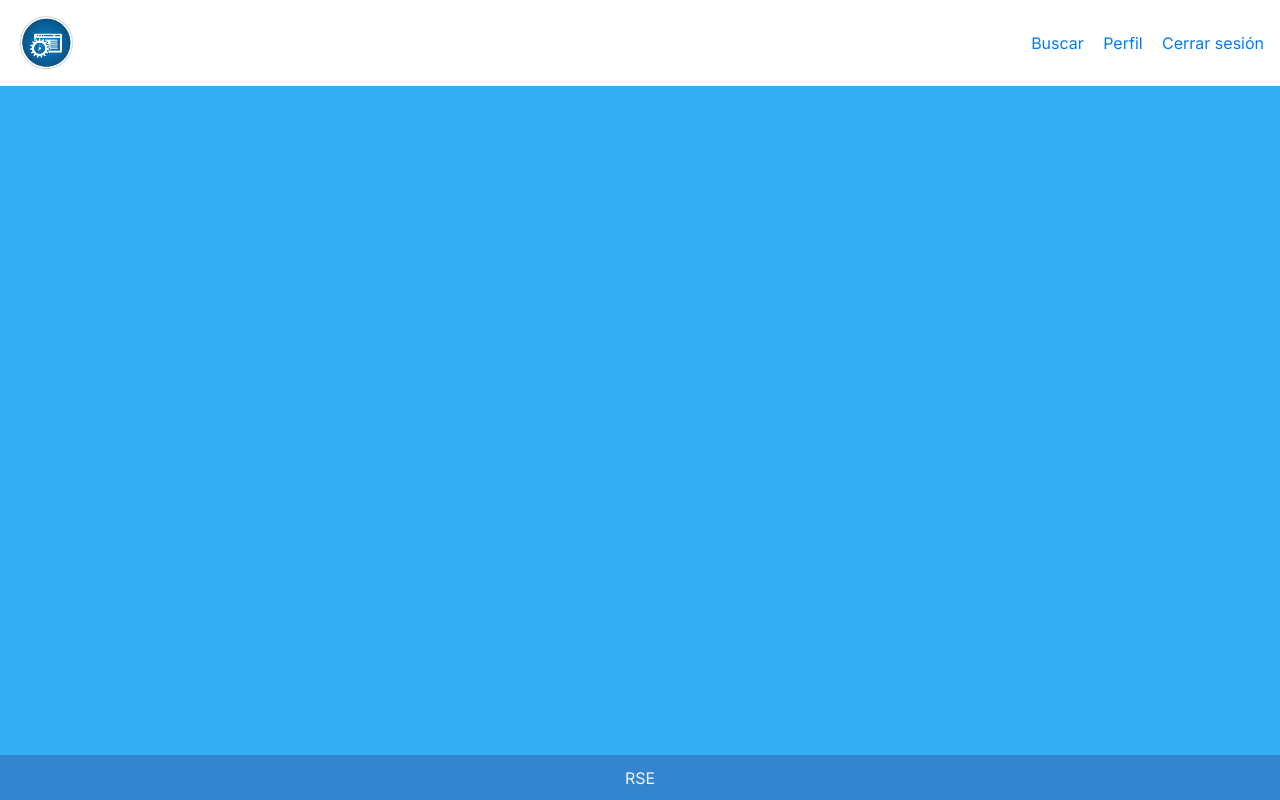
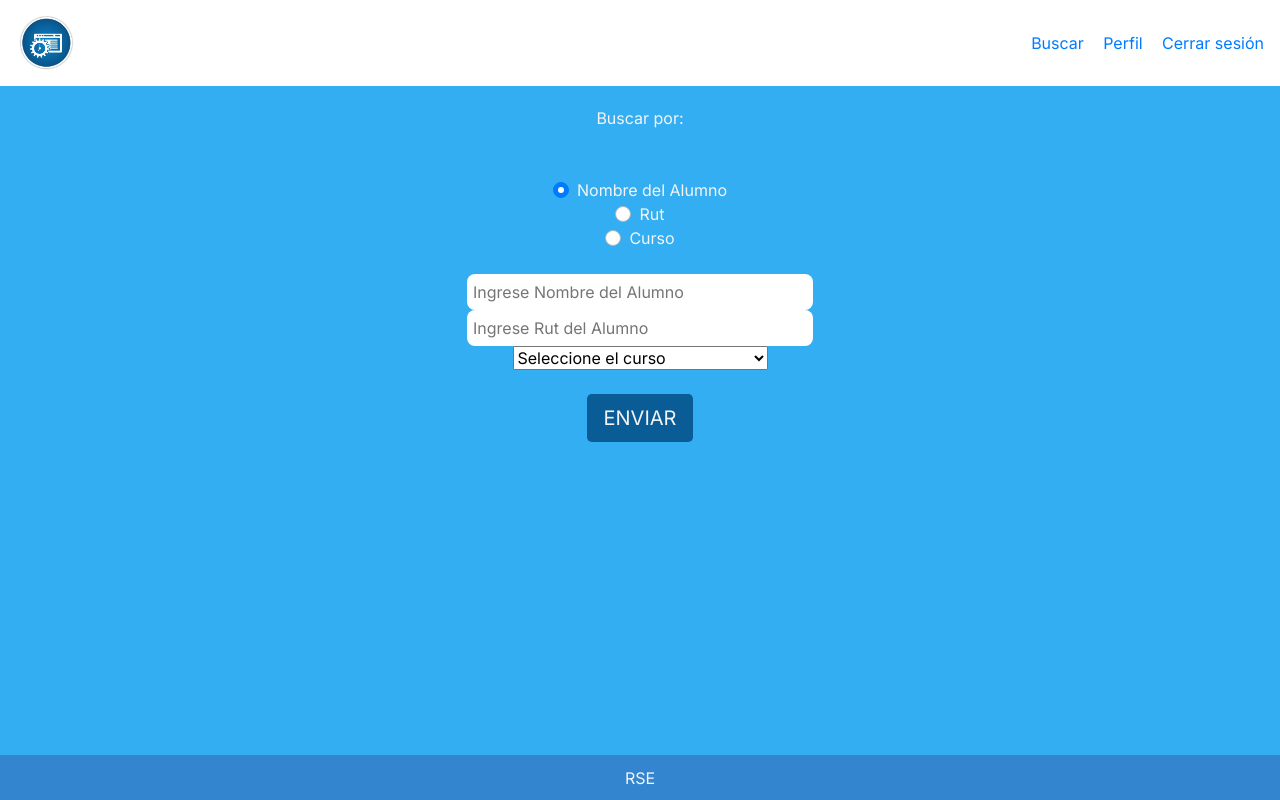
Before and after one commit to retiroseguro/retiroseguro, a Vue app: page /profesor in a window 1280 px wide. Built offline with nearby package versions, Linux system fonts and the light colour scheme.

Commit message:
avance vista profesor

```diff
--- a/src/views/Profesor.vue
+++ b/src/views/Profesor.vue
@@ -1,13 +1,107 @@
 <template>
-<Menu/>
+<div class="container">
+    <center>
+        <div class="texto">Buscar por:</div>
+        <br><br>
+        <div class="ordenar">
+            <div class="custom-control custom-radio">
+                <input id="nombre" Type="radio" class="custom-control-input muestraOculta" name="datos" checked="checked">
+                <label for="nombre" class="custom-control-label texto">Nombre del Alumno</label>
+            </div>
+            <div class="custom-control custom-radio">
+                <input id="rut" Type="radio" class="custom-control-input muestraOculta" name="datos">
+                <label for="rut" class="custom-control-label texto">Rut</label>
+            </div>
+            <div class="custom-control custom-radio">
+                <input  id="curso" Type="radio" class="custom-control-input muestraOculta" name="datos">
+                <label for="curso" class="custom-control-label texto">Curso</label>
+            </div>
+        </div>
+        <br><br>
+
+        <div id="mostrarnombre" class="muestraDiv"><input type="text" placeholder="Ingrese Nombre del Alumno" size="30"></div>
+        <div id="mostrarrut" class="muestraDiv"><input type="text" placeholder="Ingrese Rut del Alumno" size="30"></div>
+        <div id="mostrarcurso" class="muestraDiv">
+            <select class="form-select form-select-sm" aria-label=".form-select-sm example" style="width:255px">
+                <option selected>Seleccione el curso</option>
+                <option value="1">1°A</option>
+                <option value="2">2°B</option>
+                <option value="3">Three</option>
+              </select>
+        </div>
+    </center>
+    <Botones class="mt-4"/>
+
+</div>
 </template>
 
 <script>
+import Input from "../components/Input.vue";
+import Botones from "../components/Botones.vue";
 export default {
+    name:"Profesor",
+    components:{
+        Input,
+        Botones,
+    },
+};
 
-}
+// function clearSelection(current) {
+//         var allInputs = document.getElementsByTagName("input");
+//         for (var a = 0; a < allInputs.length; a++) {
+//           if (allInputs[a].type == 'radio' && allInputs[a].className == 'muestraOculta') {
+//             allInputs[a].checked = false;
+//           }
+//         }
+
+//         document.getElementById(current).checked = true;
+//       }
+
+//       function mostrarDiv(divId, radioId) {
+//           var allDivs = document.getElementsByTagName("div");
+//           for (var a = 0; a < allDivs.length; a++) {
+//             if (allDivs[a].className == 'muestraDiv') {
+//               allDivs[a].style.display = 'none';
+//             }
+//           }
+
+//           document.getElementById(divId).style.display = 'block';
+//           clearSelection(radioId);
+//       }
+
+//       mostrarDiv('mostrarrut', 'rut');
+
 </script>
 
-<style>
+<style lang="scss">
+@import "../assets/scss/colores.scss";
+@import "../assets/scss/tipografia.scss";
+
+// input[type='radio']:checked:after {
+//         width: 10px;
+//         height: 10px;
+//         border-radius: 10px;
+//         position: relative;
+//         background-color: rgb(141, 228, 11) !important;
+//         content: '';
+//         display: inline-block;
+//         visibility: visible;
+//         border: 2px solid white;
+//     }
+
+    .texto{
+        color:$blanco;
+        font-family: $inter;
+        font-size: 16px;
+    }
+    .ordenar{
+        justify-items: center;
+        text-align: left;
+        display:inline-block;
+        color:$blanco;
+    }
+    .container{
+        padding-top: 20px;
+    }
 
 </style>
```
